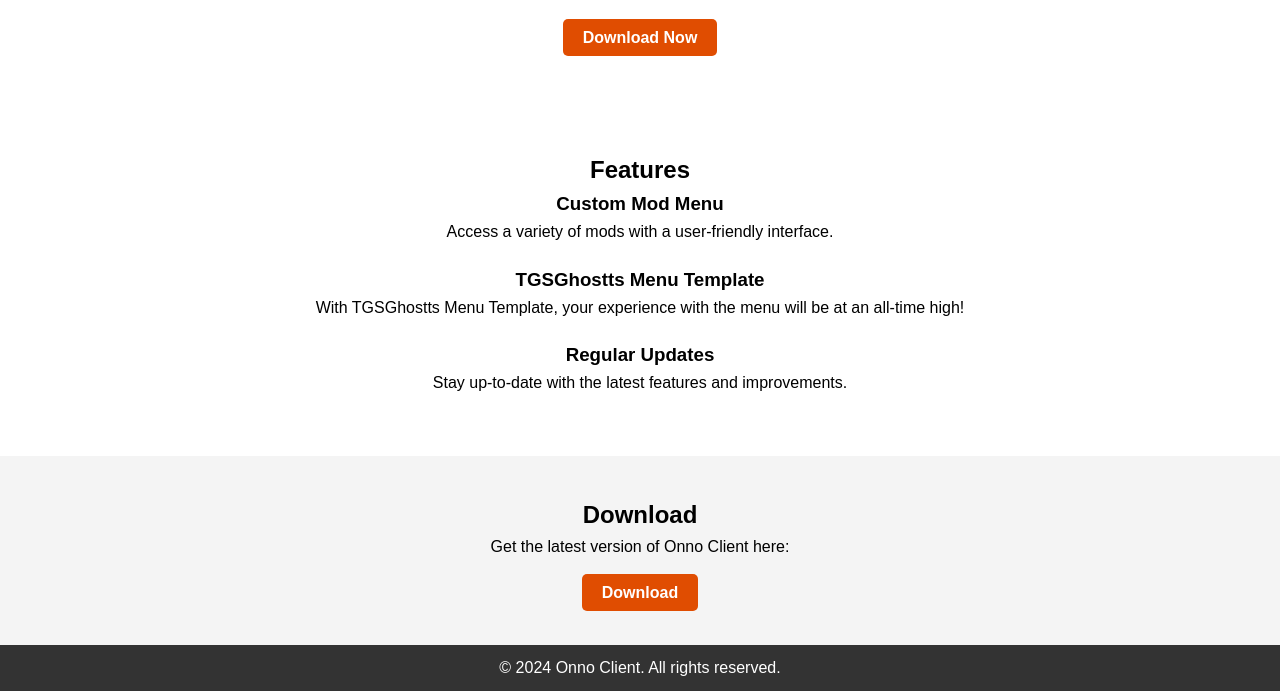
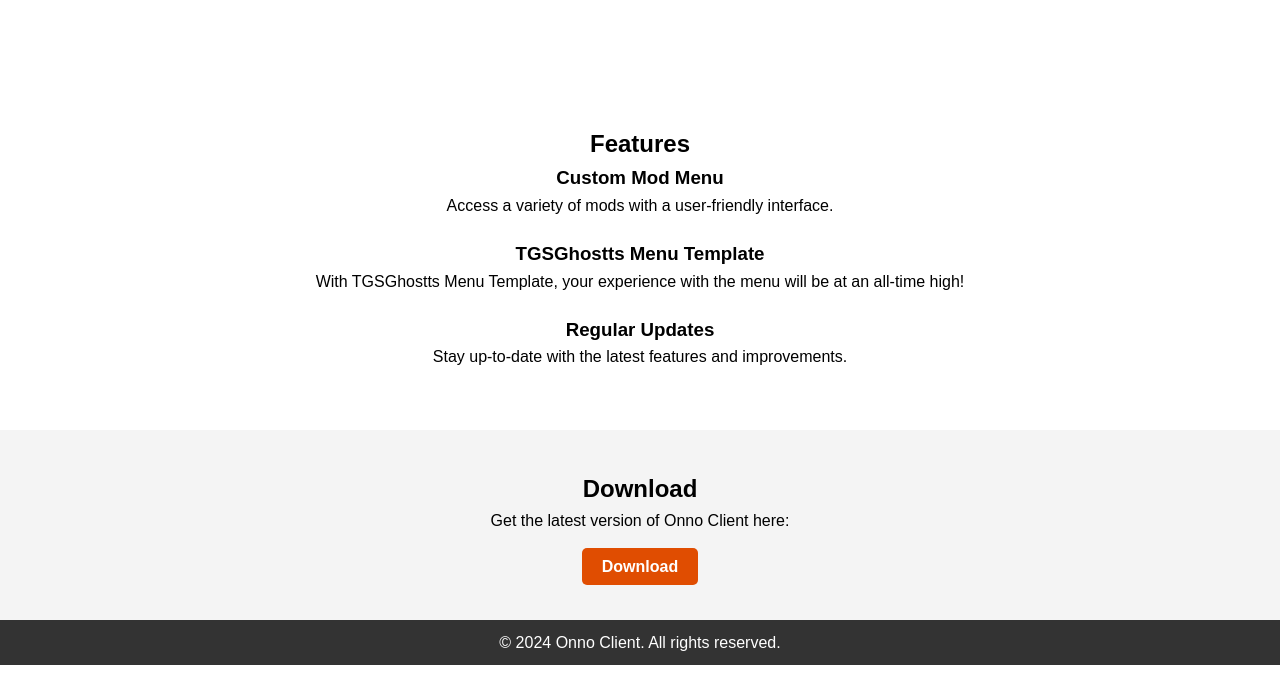
Before and after one commit to ProdigyMat/onno_client, a plain HTML site: page index.html in a window 1280 px wide. Shown: the part 284-975 px from the top of the page. After the commit the page ends 949 px from the top, so only its background shows below. Drawn offline with Linux system fonts and the light colour scheme.

Commit message:
Update index.html

```diff
--- a/index.html
+++ b/index.html
@@ -25,7 +25,6 @@
         <div class="container">
             <h2>Enhance Your Gorilla Tag Experience</h2>
             <p>With Onno Client, enjoy new features and improved gameplay.</p>
-            <a href="#download" class="btn">Download Now</a>
         </div>
     </section>
 
```
